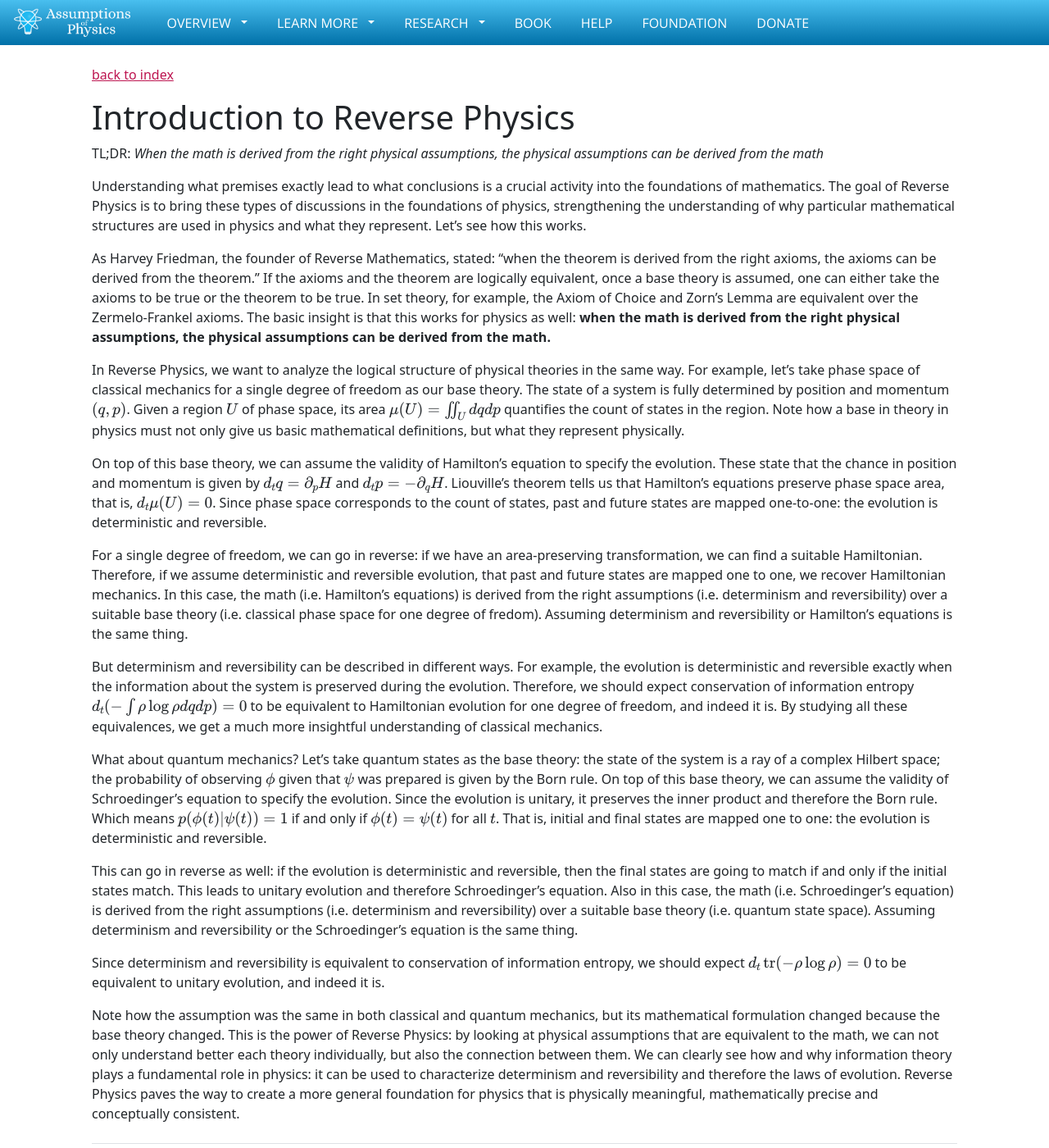
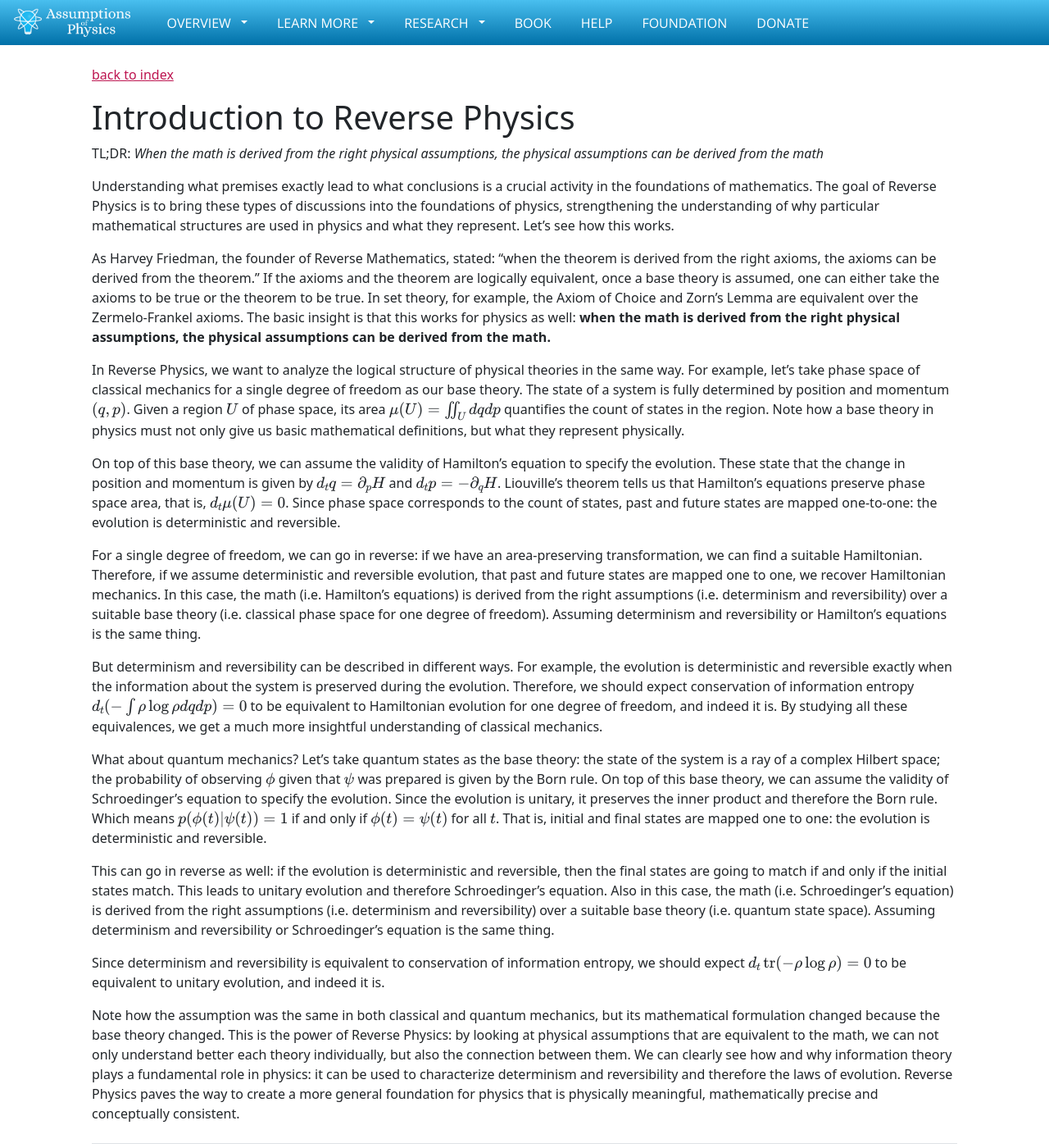
Before and after one commit to assumptionsofphysics/assumptionsofphysics.github.io, a Jekyll site: the page built from _essays/2025-12-15-introduction-reverse-physics.md, in a window 1280 px wide and 1400 px high. Shown: the whole window at 82% size. Built offline with Jekyll 4.4.1, drawn with Linux system fonts in a browser that asks for light colours; nearby versions of some CDN libraries; some web fonts are replaced.

Commit message:
Fix typos/English

```diff
--- a/_essays/2025-12-15-introduction-reverse-physics.md
+++ b/_essays/2025-12-15-introduction-reverse-physics.md
@@ -6,21 +6,21 @@ tags: [Foundations of Physics, Philosophy of Physics]
 draft: false
 ---
 
-Understanding what premises exactly lead to what conclusions is a crucial activity into the foundations of mathematics. The goal of Reverse Physics is to bring these types of discussions in the foundations of physics, strengthening the understanding of why particular mathematical structures are used in physics and what they represent. Let's see how this works.
+Understanding what premises exactly lead to what conclusions is a crucial activity in the foundations of mathematics. The goal of Reverse Physics is to bring these types of discussions into the foundations of physics, strengthening the understanding of why particular mathematical structures are used in physics and what they represent. Let's see how this works.
 
 As Harvey Friedman, the founder of Reverse Mathematics, stated: "when the theorem is derived from the right axioms, the axioms can be derived from the theorem." If the axioms and the theorem are logically equivalent, once a base theory is assumed, one can either take the axioms to be true or the theorem to be true. In set theory, for example, the Axiom of Choice and Zorn's Lemma are equivalent over the Zermelo-Frankel axioms. The basic insight is that this works for physics as well: **when the math is derived from the right physical assumptions, the physical assumptions can be derived from the math.**
 
-In Reverse Physics, we want to analyze the logical structure of physical theories in the same way. For example, let's take phase space of classical mechanics for a single degree of freedom as our base theory. The state of a system is fully determined by position and momentum $$(q,p)$$. Given a region $$U$$ of phase space, its area $$\mu(U) = \iint_U dq dp$$ quantifies the count of states in the region. Note how a base in theory in physics must not only give us basic mathematical definitions, but what they represent physically.
+In Reverse Physics, we want to analyze the logical structure of physical theories in the same way. For example, let's take phase space of classical mechanics for a single degree of freedom as our base theory. The state of a system is fully determined by position and momentum $$(q,p)$$. Given a region $$U$$ of phase space, its area $$\mu(U) = \iint_U dq dp$$ quantifies the count of states in the region. Note how a base theory in physics must not only give us basic mathematical definitions, but what they represent physically.
 
-On top of this base theory, we can assume the validity of Hamilton's equation to specify the evolution. These state that the chance in position and momentum is given by $$d_t q = \partial_p H$$ and $$d_t p = - \partial_q H$$. Liouville's theorem tells us that Hamilton's equations preserve phase space area, that is, $$d_t \mu(U) = 0$$. Since phase space corresponds to the count of states, past and future states are mapped one-to-one: the evolution is deterministic and reversible.
+On top of this base theory, we can assume the validity of Hamilton's equation to specify the evolution. These state that the change in position and momentum is given by $$d_t q = \partial_p H$$ and $$d_t p = - \partial_q H$$. Liouville's theorem tells us that Hamilton's equations preserve phase space area, that is, $$d_t \mu(U) = 0$$. Since phase space corresponds to the count of states, past and future states are mapped one-to-one: the evolution is deterministic and reversible.
 
-For a single degree of freedom, we can go in reverse: if we have an area-preserving transformation, we can find a suitable Hamiltonian. Therefore, if we assume deterministic and reversible evolution, that past and future states are mapped one to one, we recover Hamiltonian mechanics. In this case, the math (i.e. Hamilton's equations) is derived from the right assumptions (i.e. determinism and reversibility) over a suitable base theory (i.e. classical phase space for one degree of fredom). Assuming determinism and reversibility or Hamilton's equations is the same thing.
+For a single degree of freedom, we can go in reverse: if we have an area-preserving transformation, we can find a suitable Hamiltonian. Therefore, if we assume deterministic and reversible evolution, that past and future states are mapped one to one, we recover Hamiltonian mechanics. In this case, the math (i.e. Hamilton's equations) is derived from the right assumptions (i.e. determinism and reversibility) over a suitable base theory (i.e. classical phase space for one degree of freedom). Assuming determinism and reversibility or Hamilton's equations is the same thing.
 
 But determinism and reversibility can be described in different ways. For example, the evolution is deterministic and reversible exactly when the information about the system is preserved during the evolution. Therefore, we should expect conservation of information entropy $$d_t (- \int \rho \log \rho dq dp)=0$$ to be equivalent to Hamiltonian evolution for one degree of freedom, and indeed it is. By studying all these equivalences, we get a much more insightful understanding of classical mechanics.
 
 What about quantum mechanics? Let's take quantum states as the base theory: the state of the system is a ray of a complex Hilbert space; the probability of observing $$\phi$$ given that $$\psi$$ was prepared is given by the Born rule. On top of this base theory, we can assume the validity of Schroedinger's equation to specify the evolution. Since the evolution is unitary, it preserves the inner product and therefore the Born rule. Which means $$p(\phi(t) \\| \psi(t)) = 1$$ if and only if $$\phi(t) = \psi(t)$$ for all $$t$$. That is, initial and final states are mapped one to one: the evolution is deterministic and reversible.
 
-This can go in reverse as well: if the evolution is deterministic and reversible, then the final states are going to match if and only if the initial states match. This leads to unitary evolution and therefore Schroedinger's equation. Also in this case, the math (i.e. Schroedinger's equation) is derived from the right assumptions (i.e. determinism and reversibility) over a suitable base theory (i.e. quantum state space). Assuming determinism and reversibility or the Schroedinger's equation is the same thing.
+This can go in reverse as well: if the evolution is deterministic and reversible, then the final states are going to match if and only if the initial states match. This leads to unitary evolution and therefore Schroedinger's equation. Also in this case, the math (i.e. Schroedinger's equation) is derived from the right assumptions (i.e. determinism and reversibility) over a suitable base theory (i.e. quantum state space). Assuming determinism and reversibility or Schroedinger's equation is the same thing.
 
 Since determinism and reversibility is equivalent to conservation of information entropy, we should expect $$d_t \, \text{tr}(- \rho \log \rho)=0$$ to be equivalent to unitary evolution, and indeed it is.
 
```
